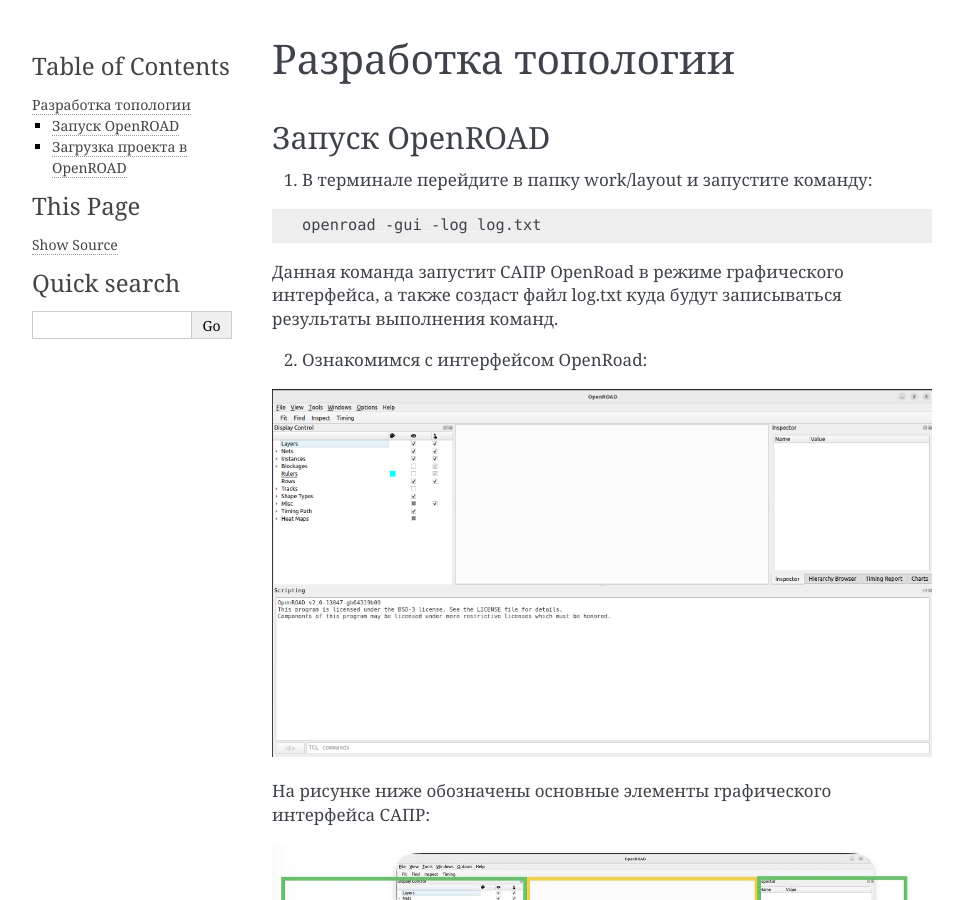
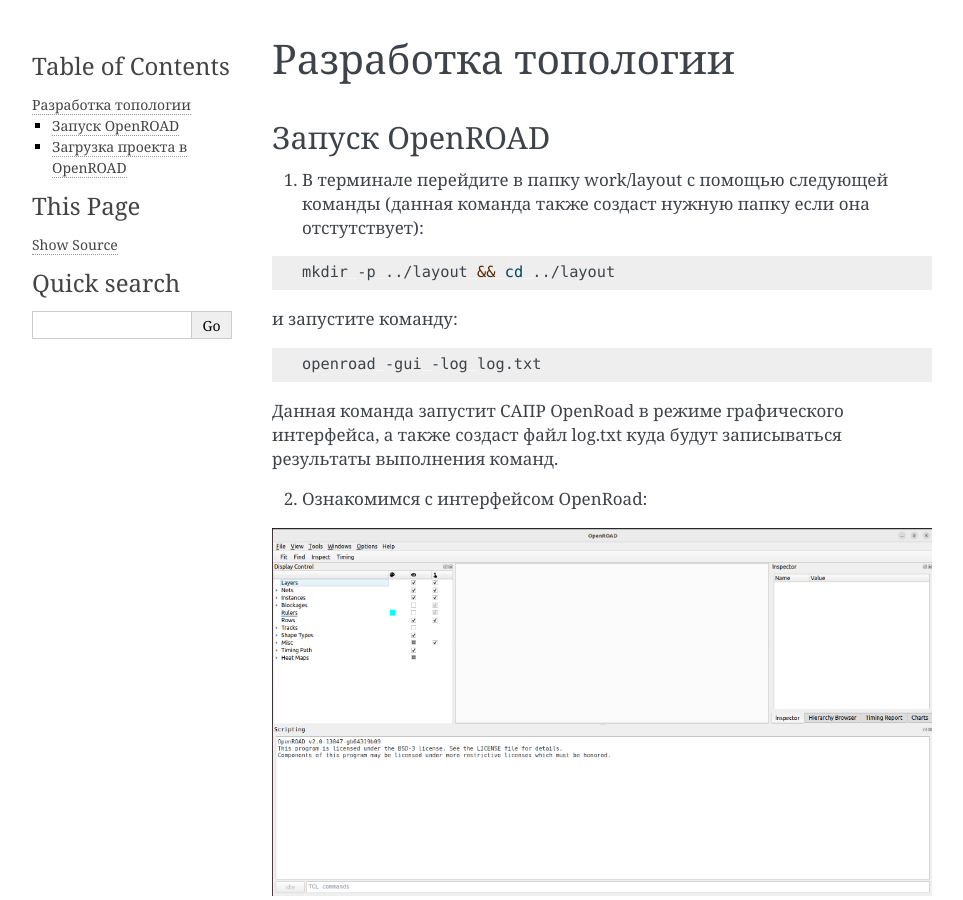
Before and after one commit to korotaevyua/vlsi_be_labs, a Sphinx documentation site: the page built from docs/layout.md, in a window 1280 px wide and 900 px high. Shown: the whole window, without its empty margins (148-1111 px from the left). Built offline with Sphinx 7.4.7, drawn with Linux system fonts in a browser that asks for light colours.

Commit message:
some doc fixes

````diff
--- a/docs/layout.md
+++ b/docs/layout.md
@@ -2,7 +2,13 @@
 
 ### Запуск OpenROAD
 
-1. В терминале перейдите  в папку work/layout и запустите команду:
+1. В терминале перейдите в папку work/layout с помощью следующей команды (данная команда также создаст нужную папку если она отстутствует):
+
+```bash
+mkdir -p ../layout && cd ../layout
+```
+
+и запустите команду:
 
 ```bash
 openroad -gui -log log.txt
````
Also changed, not shown: docs/syn.md (+1 -1 lines).
